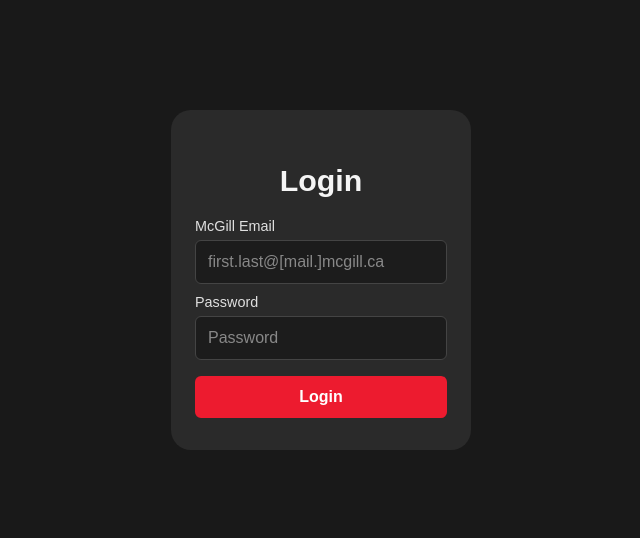
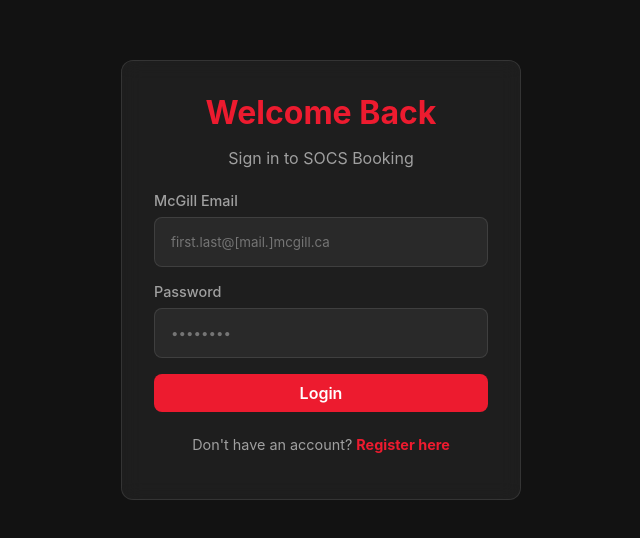
Before and after one commit to epicgamer17/socs-booking, a React (Vite) app in the folder app/client/: page /Login in a window 1280 px wide. Shown: the part 120-658 px from the top of the page, without its empty margins (319-959 px from the left). Built offline with nearby package versions, Linux system fonts and the light colour scheme; no server answers.

Commit message:
More styling upgrades!

```diff
--- /dev/null
+++ b/app/client/src/Auth.module.css
@@ -0,0 +1,103 @@
+.authContainer {
+    display: flex;
+    justify-content: center;
+    align-items: center;
+    min-height: 100vh;
+    padding: var(--spacing-lg);
+}
+
+.authCard {
+    background: var(--color-surface);
+    padding: var(--spacing-xl);
+    border-radius: var(--radius-lg);
+    border: 1px solid var(--color-border);
+    width: 100%;
+    max-width: 400px;
+    backdrop-filter: blur(10px);
+}
+
+.title {
+    color: var(--color-primary);
+    font-size: 2rem;
+    margin-top: 0;
+    margin-bottom: var(--spacing-sm);
+    text-align: center;
+}
+
+.subtitle {
+    color: var(--text-secondary);
+    text-align: center;
+    margin-bottom: var(--spacing-lg);
+}
+
+.formGroup {
+    display: flex;
+    flex-direction: column;
+}
+
+.error {
+    color: #ff4a4a;
+    background: rgba(255, 74, 74, 0.1);
+    padding: var(--spacing-sm);
+    border-radius: var(--radius-md);
+    margin-bottom: var(--spacing-md);
+    font-size: 0.9rem;
+    text-align: center;
+}
+
+.success {
+    color: #4ade80;
+    background: rgba(74, 222, 128, 0.1);
+    padding: var(--spacing-sm);
+    border-radius: var(--radius-md);
+    margin-bottom: var(--spacing-md);
+    font-size: 0.9rem;
+    text-align: center;
+}
+
+.selectWrapper {
+    display: flex;
+    flex-direction: column;
+    gap: var(--spacing-sm);
+    margin-bottom: var(--spacing-md);
+}
+
+.selectLabel {
+    font-size: 0.9rem;
+    color: var(--text-secondary);
+    font-weight: 500;
+}
+
+.select {
+    padding: var(--spacing-md);
+    border-radius: var(--radius-md);
+    background-color: var(--color-surface);
+    border: 1px solid var(--color-border);
+    color: var(--text-primary);
+    font-family: var(--font-main);
+    transition: all 0.3s ease;
+}
+
+.select:focus {
+    outline: none;
+    border-color: var(--color-primary);
+    background-color: var(--color-surface-hover);
+}
+
+.switchText {
+    text-align: center;
+    margin-top: var(--spacing-lg);
+    color: var(--text-secondary);
+    font-size: 0.9rem;
+}
+
+.link {
+    color: var(--color-primary);
+    text-decoration: none;
+    font-weight: bold;
+    cursor: pointer;
+}
+
+.link:hover {
+    text-decoration: underline;
+}
--- a/app/client/src/LandingPage.css
+++ /dev/null
@@ -1,52 +0,0 @@
-
-body{
-    /* background-image: url(./assets/Landingphoto.jpg);
-    background-position: center;
-    background-size: cover;
-    background-repeat: no-repeat;
-    background-attachment: fixed; */
-
-    background-color: rgba(0, 0, 0, 0.901);
-
-    display: flex;
-    justify-content: center;
-    min-height: 100vh;
-    align-items: center;
-
-}
-a{
-    font-family: 'Times New Roman', Times, serif;
-
-    text-decoration:none;
-    display: inline-block;
-    background-color: #efefef;
-    padding: 6px 10px;
-    font-size: 15px;
-    font-weight: 600;
-    cursor: pointer;
-    background-image: linear-gradient(90deg , hsl(0, 0%, 76%) 0%, hsl(0, 0%, 95%) 100%);
-
-    border: 0.5px solid #ccc;
-    border-radius: 6px;
-    margin: 3px;
-
-}
-
-.link-register{
-    color: rgb(88, 88, 88);
-
-
-}
-
-.link-login{
-    color: #c30;
-
-}
-
-.landing{
-    backdrop-filter: blur(3px);
-    padding: 10px 10px;
-
-    text-align: center;
-
-}
--- a/app/client/src/LandingPage.jsx
+++ b/app/client/src/LandingPage.jsx
@@ -1,24 +1,29 @@
-import {Route,Link} from 'react-router-dom'
-import Register from './Register';
-import './LandingPage.css'
-import Login from './login';
+import { useNavigate } from 'react-router-dom'
+import Button from './components/ui/Button';
+import styles from './LandingPage.module.css';
 
 
-function LandingPage(){
+function LandingPage() {
+        const navigate = useNavigate();
 
-    return(
-        <div className='landing'>
-
-                <h1>Booking Application</h1><br/>
-
-
-
-                <Link className='link-register' to='/Register'>Register</Link>
-                <Link className='link-login' to='/Login'>Log In</Link>
-
-
-        </div>
-        );
+        return (
+                <div className={styles.hero}>
+                        <h1 className={styles.title}>
+                                SOCS <span className={styles.highlight}>Booking</span>
+                        </h1>
+                        <p className={styles.description}>
+                                The official booking application for the McGill School of Computer Science.
+                                Connect with professors, schedule office hours, and manage your meetings all in one place.
+                        </p>
+                        <div className={styles.actionGroup}>
+                                <Button variant="primary" onClick={() => navigate('/Register')}>
+                                        Register
+                                </Button>
+                                <Button variant="secondary" onClick={() => navigate('/Login')}>
+                                        Log In
+                                </Button>
+                        </div>
+                </div>);
 
 
 }
--- /dev/null
+++ b/app/client/src/LandingPage.module.css
@@ -0,0 +1,33 @@
+.hero {
+    min-height: 100vh;
+    display: flex;
+    flex-direction: column;
+    justify-content: center;
+    align-items: center;
+    text-align: center;
+    padding: var(--spacing-xl);
+    background: linear-gradient(180deg, var(--color-bg-dark) 0%, rgba(237, 27, 47, 0.1) 100%);
+}
+
+.title {
+    font-size: 4rem;
+    color: var(--text-primary);
+    margin-bottom: var(--spacing-md);
+}
+
+.highlight {
+    color: var(--color-primary);
+}
+
+.description {
+    font-size: 1.2rem;
+    color: var(--text-secondary);
+    max-width: 600px;
+    margin-bottom: var(--spacing-xl);
+    line-height: 1.6;
+}
+
+.actionGroup {
+    display: flex;
+    gap: var(--spacing-md);
+}
--- a/app/client/src/OwnerDashboard.jsx
+++ b/app/client/src/OwnerDashboard.jsx
@@ -178,15 +178,13 @@
   return (
     <div className={styles.container}>
       <header className={styles.header}>
-        <div style={{ display: 'flex', justifyContent: 'space-between', alignItems: 'center' }}>
-          <div>
-            <h1>Owner Dashboard</h1>
-            <p>Welcome back, Administrator</p>
-          </div>
-          <div className={styles.actionGroup}>
-            <Button variant="secondary" onClick={() => navigate("/DirectoryPage")}>View Directory</Button>
-            <Button variant="danger" onClick={() => { logout(); navigate("/Login"); }}>Logout</Button>
-          </div>
+        <div>
+          <h1 className={styles.title}>Owner Dashboard</h1>
+          <p className={styles.subtitle}>Welcome back, Administrator</p>
+        </div>
+        <div className={styles.actionGroup}>
+          <Button variant="secondary" onClick={() => navigate("/DirectoryPage")}>View Directory</Button>
+          <Button variant="danger" onClick={() => { logout(); navigate("/Login"); }}>Logout</Button>
         </div>
       </header>
 
@@ -248,12 +246,12 @@
         {!loading && dashboardData.slots.length === 0 && <p>No slots yet.</p>}
         <div className={styles.activityList}>
           {dashboardData.slots.map((slot) => (
-            <div key={slot.slotID} className="activity-item">
+            <div key={slot.slotID} className={styles.activityItem}>
               <span>
                 {slot.date} · {slot.timeFrom} – {slot.timeTo}
                 {!slot.isActive && ' (private)'}
               </span>
-              <span className="activity-time">
+              <span className={styles.activityTime}>
                 {slot.bookedByEmail ? `Booked by ${slot.bookedByEmail}` : 'Available'}
               </span>
               <div className={styles.actionGroup}>
--- a/app/client/src/Register.jsx
+++ b/app/client/src/Register.jsx
@@ -1,170 +1,131 @@
-import {useEffect, useState} from "react";
-import useAuth from './utils/auth'
+import { useEffect, useState } from "react";
+import useAuth from './utils/auth';
+import { DEPARTMENT_OPTIONS, getDepartment } from "./utils/departments";
 
-import './RegisterLogin.css'
-import { DEPARTMENT_OPTIONS,getDepartment } from "./utils/departments";
+import Button from './components/ui/Button';
+import Input from './components/ui/Input';
+import styles from './Auth.module.css';
 
 
+function Register() {
+    const [firstName, setFirstName] = useState("");
+    const [lastName, setLastName] = useState("");
+    const [email, setEmail] = useState("");
+    const [password, setPassword] = useState("");
+    const [confirmationPassword, setConfirmationPassword] = useState("");
+    const [department, setDepartment] = useState("");
+    const [isOwner, setIsOwner] = useState(false);
+    const [isRegistered, setIsRegistered] = useState(false);
+    const { register, error, setError } = useAuth();
 
-function Register(){
-    const[firstName,setFirstName] = useState("");
-    const[lastName,setLastName] = useState("");
-    const[email,setEmail] = useState("");
-    const[password,setPassword] = useState("");
-    const[confirmationPassword,setConfirmationPassword] = useState("");
+    useEffect(() => {
+        document.title = "Register"
+    }, []);
 
-
-    const[isRegistered,setIsRegistered] = useState(false);
-    const{register,error,setError} = useAuth();
-    const[department,setDepartment] = useState("");
-    const[isOwner,setIsOwner] = useState(false);
-
-    useEffect(()=>{
-        document.title = "Register"
-    },[]);
-
-
-
-
-    function handleFirstNameChange(event){
+    function handleFirstNameChange(event) {
         setError("")
         setFirstName(event.target.value)
     }
 
-    function handleLastNameChange(event){
+    function handleLastNameChange(event) {
         setError("")
         setLastName(event.target.value)
     }
 
-
-    function handleEmailChange(event){
+    function handleEmailChange(event) {
         const newEmail = event.target.value
         setError("")
         setEmail(newEmail)
-        if (newEmail.endsWith("@mcgill.ca")) {
-            setIsOwner(true)
-        }
-        else{setIsOwner(false)}
+        setIsOwner(newEmail.endsWith("@mcgill.ca"))
     }
 
-
-    function handlePasswordChange(event){
+    function handlePasswordChange(event) {
         setError("")
         setPassword(event.target.value)
     }
 
-    function handleConfirmationPasswordChange(event){
+    function handleConfirmationPasswordChange(event) {
         setError("")
         setConfirmationPassword(event.target.value)
     }
 
-
-    function handleDepartmentChange(event){
+    function handleDepartmentChange(event) {
         setError("")
         setDepartment(event.target.value)
     }
 
-    async function submitForm(){
+    async function submitForm(event) {
+        event.preventDefault()
+
+        if (!firstName) {
+            setError("Please enter your First Name")
+            return
+        }
+        if (!lastName) {
+            setError("Please enter your Last Name")
+            return
+        }
+        if (password !== confirmationPassword) {
+            setError("Passwords must match")
+            return
+        }
         if (isOwner && !department) {
             setError("Please select a Department")
             return
         }
-        if(password !== confirmationPassword){
-            setError("passwords must match")
-            return
 
-        }
-        if(!firstName){
-            setError("Please enter your First Name")
-            return
-
-        }
-        if(!lastName){
-            setError("Please enter your Last Name")
-            return
-
-        }
-
-        const ok = await register(email,firstName,lastName,password,department)
+        const ok = await register(email, firstName, lastName, password, department)
         if (ok) {
             setFirstName("")
             setLastName("")
             setEmail("")
             setPassword("")
             setConfirmationPassword("")
+            setDepartment("")
             setIsOwner(false)
             setIsRegistered(true)
         }
     }
 
-    return(
-            <div className="Registration-area">
-                <h1>Register</h1>
+    return (
+        <div className={styles.authContainer}>
+            <div className={styles.authCard}>
+                <h2 className={styles.title}>Create Account</h2>
+                <p className={styles.subtitle}>Join SOCS Booking</p>
 
+                {error && <p className={styles.error}>{error}</p>}
+                {isRegistered && <p className={styles.success}>Registration Successful</p>}
 
-                <div className="row">
+                <form onSubmit={submitForm} className={styles.formGroup}>
+                    <Input label="First Name" id="firstName" type="text" value={firstName} onChange={handleFirstNameChange} placeholder="First name" required />
+                    <Input label="Last Name" id="lastName" type="text" value={lastName} onChange={handleLastNameChange} placeholder="Last name" required />
+                    <Input label="McGill Email" id="email" type="email" value={email} onChange={handleEmailChange} placeholder="first.last@[mail.]mcgill.ca" required />
+                    <Input label="Password" id="password" type="password" value={password} onChange={handlePasswordChange} placeholder="••••••••" required />
+                    <Input label="Confirm Password" id="confirmationPassword" type="password" value={confirmationPassword} onChange={handleConfirmationPasswordChange} placeholder="••••••••" required />
 
-                    <div className="field">
-                        <label htmlFor="firstName">First Name</label>
-                        <input  id="firstName" type="text" value={firstName} onChange={handleFirstNameChange} placeholder="First name" />
-                    </div>
-
-                    <div className="field">
-                        <label htmlFor="lastName">Last Name</label>
-                        <input id="lastName" type="text" value={lastName} onChange={handleLastNameChange} placeholder="Last name" />
-                    </div>
-
-                </div>
-
-                <div className="row">
-                    <div className="field">
-                        <label htmlFor="email">McGill Email</label>
-                        <input  id="email" type="email" value={email} onChange={handleEmailChange} placeholder="first.last@[mail.]mcgill.ca" />
-                    </div>
-
-
-                </div>
-
-                <div className="row">
-
-                    <div className="field">
-                        <label htmlFor="password">Password</label>
-                        <input id="password" type="password" value={password} onChange={handlePasswordChange} placeholder="Password"/>
-                    </div>
-
-                    <div className="field">
-                        <label htmlFor="confirmationPassword">Confirm Password</label>
-                         <input  id="confirmationPassword" type="password" value={confirmationPassword} onChange={handleConfirmationPasswordChange} placeholder="Confirm password"/>
-                    </div>
-                </div>
-
-                {error && <p style={{color:"red"}}>{error}</p>}
-                {isRegistered && <p style={{color:"green"}}>Registration Successful</p>}
-
-
-                { isOwner &&
-                    <div className="row">
-
-                        <div className="field">
-                            <label htmlFor="dept">Department</label>
-                            <select id="dept" value={department} onChange={handleDepartmentChange}>
+                    {isOwner && (
+                        <div className={styles.selectWrapper}>
+                            <label className={styles.selectLabel} htmlFor="dept">Department</label>
+                            <select id="dept" className={styles.select} value={department} onChange={handleDepartmentChange} required>
                                 <option value="">Select Department</option>
-                                {
-                                    DEPARTMENT_OPTIONS.map(d=>{
-                                        return (<option value={d.code} key={d.code}>
-                                            {getDepartment(d.code)}
-                                        </option>);
-                                    }
-                                    )
-                                }
+                                {DEPARTMENT_OPTIONS.map((d) => (
+                                    <option value={d.code} key={d.code}>
+                                        {getDepartment(d.code)}
+                                    </option>
+                                ))}
                             </select>
                         </div>
+                    )}
 
-                    </div>
-                }
-                <button onClick={submitForm}>Register</button>
-            </div>);
+                    <Button type="submit" variant="primary" className={styles.submitButton}>Register</Button>
+                </form>
 
+                <p className={styles.switchText}>
+                    Already have an account? <a href="/Login" className={styles.link}>Login here</a>
+                </p>
+            </div>
+        </div>
+    );
 }
 
 export default Register;
--- a/app/client/src/RegisterLogin.css
+++ /dev/null
@@ -1,116 +0,0 @@
-
-*{
-    box-sizing: border-box;
-
-}
-
-body{
-    display: flex;
-    justify-content: center;
-    align-items: center;
-    height: 100vh;
-    background-color: #121212;
-    margin: 0;
-    font-family: Arial, sans-serif;
-    box-sizing: border-box;
-}
-
-
-
-h1{
-    margin-bottom: 20px;
-    color: #f5f5f5;
-    font-size: 1.9rem;
-    text-align: center;
-}
-
-.Registration-area,.login-area{
-    display: flex;
-    flex-direction: column;
-    background-color: #2a2a2a;
-    padding: 32px 24px;
-    border-radius: 20px;
-    width: 100%;
-    max-width: 90vw;
-}
-.Registration-area{
-    width: 370px;
-
-
-}
-.login-area{
-    width: 300px;
-
-}
-
-.row{
-    display: flex;
-    gap: 10px;
-    width: 100%;
-}
-.field{
-    display: flex;
-    flex-direction: column;
-    width: 100%;
-}
-label{
-    color: #e0e0e0;
-    font-size: 0.9rem;
-    margin-bottom: 6px;
-}
-
-select,input{
-    padding: 12px;
-    width: 100%;
-    margin-bottom: 10px;
-    border-radius: 6px;
-    border: 1px solid #444;
-    background-color: #1c1c1c;
-    color: #ffffff;
-    font-size: 1rem;
-}
-
-input::placeholder{
-    color: #888;
-
-}
-
-input:focus,select:focus{
-    outline: none;
-    border-color: #ed1b2f;
-}
-
-button{
-    padding: 12px;
-    width: 100%;
-    margin-top: 6px;
-    border-radius: 6px;
-    border: none;
-    font-size: 1rem;
-    background-color: #ed1b2f;
-    color: white;
-    cursor: pointer;
-    font-weight: bold;
-}
-
-button:hover{
-    background-color: #c41628;
-}
-
-
-@media (max-width:600px) {
-    .Registration-area{
-        padding: 24px 16px;
-        border-radius: 16px;
-    }
-
-    .row{
-        flex-direction: column;
-        gap: 0;
-    }
-
-    h1{
-        font-size: 1.7rem;
-    }
-
-}
--- /dev/null
+++ b/app/client/src/components/ui/Input.jsx
@@ -0,0 +1,20 @@
+import React from 'react';
+import styles from './Input.module.css';
+
+function Input({ label, type = 'text', value, onChange, placeholder, required }) {
+    return (
+        <div className={styles.inputWrapper}>
+            {label && <label className={styles.label}>{label}</label>}
+            <input
+                type={type}
+                value={value}
+                onChange={onChange}
+                placeholder={placeholder}
+                required={required}
+                className={styles.input}
+            />
+        </div>
+    );
+}
+
+export default Input;
--- /dev/null
+++ b/app/client/src/components/ui/Input.module.css
@@ -0,0 +1,28 @@
+.inputWrapper {
+    display: flex;
+    flex-direction: column;
+    gap: var(--spacing-sm);
+    margin-bottom: var(--spacing-md);
+}
+
+.label {
+    font-size: 0.9rem;
+    color: var(--text-secondary);
+    font-weight: 500;
+}
+
+.input {
+    padding: var(--spacing-md);
+    border-radius: var(--radius-md);
+    background-color: var(--color-surface);
+    border: 1px solid var(--color-border);
+    color: var(--text-primary);
+    font-family: var(--font-main);
+    transition: all 0.3s ease;
+}
+
+.input:focus {
+    outline: none;
+    border-color: var(--color-primary);
+    background-color: var(--color-surface-hover);
+}
--- a/app/client/src/login.jsx
+++ b/app/client/src/login.jsx
@@ -1,21 +1,22 @@
-import { useState,useEffect } from "react";
-import useAuth from './utils/auth'
-
-import './RegisterLogin.css'
+import { useState, useEffect } from "react";
 import { useLocation, useNavigate } from "react-router-dom";
 
+import useAuth from './utils/auth';
+import Button from './components/ui/Button';
+import Input from './components/ui/Input';
+import styles from './Auth.module.css';
 
 
 function Login() {
     const [email, setEmail] = useState("");
     const [password, setPassword] = useState("");
-    const {login, error, setError } = useAuth();
+    const { login, error, setError } = useAuth();
     const navigate = useNavigate()
     const location = useLocation()
 
-    useEffect(()=>{
+    useEffect(() => {
         document.title = "Login"
-    },[]);
+    }, []);
 
     function handleEmailChange(event) {
         setError("")
@@ -27,7 +28,8 @@
     }
 
 
-    async function submitForm() {
+    async function submitForm(event) {
+        event.preventDefault()
         const userdata = await login(email, password)
         if (userdata) {
             const from = location.state?.from?.pathname
@@ -44,32 +46,26 @@
     }
 
     return (
-        <div className="login-area">
-            <h1>Login</h1>
+        <div className={styles.authContainer}>
+            <div className={styles.authCard}>
+                <h2 className={styles.title}>Welcome Back</h2>
+                <p className={styles.subtitle}>Sign in to SOCS Booking</p>
 
-            <div className="row">
-                <div className="field">
-                    <label htmlFor="email">McGill Email</label>
-                    <input id="email" type="email" value={email} onChange={handleEmailChange} placeholder="first.last@[mail.]mcgill.ca"/>
-                </div>
+                {error && <p className={styles.error}>{error}</p>}
+
+                <form onSubmit={submitForm} className={styles.formGroup}>
+                    <Input label="McGill Email" id="email" type="email" value={email} onChange={handleEmailChange} placeholder="first.last@[mail.]mcgill.ca" required />
+                    <Input label="Password" id="password" type="password" value={password} onChange={handlePasswordChange} placeholder="••••••••" required />
+
+                    <Button type="submit" variant="primary" className={styles.submitButton}>Login</Button>
+                </form>
+
+                <p className={styles.switchText}>
+                    Don't have an account? <a href="/Register" className={styles.link}>Register here</a>
+                </p>
             </div>
-
-
-            <div className="row">
-                <div className="field">
-                    <label htmlFor="password">Password</label>
-                    <input id="password" type="password" value={password} onChange={handlePasswordChange} placeholder="Password"/>
-                </div>
-            </div>
-
-
-            {error && <p style={{ color: "red" }}>{error}</p>}
-            <button onClick={submitForm}>Login</button>
-
-
-
-        </div>);
+        </div>
+    );
 
 }
-
 export default Login;
```
Also changed, not shown: app/client/src/OwnerDashboard.module.css (+41 -0 lines).
